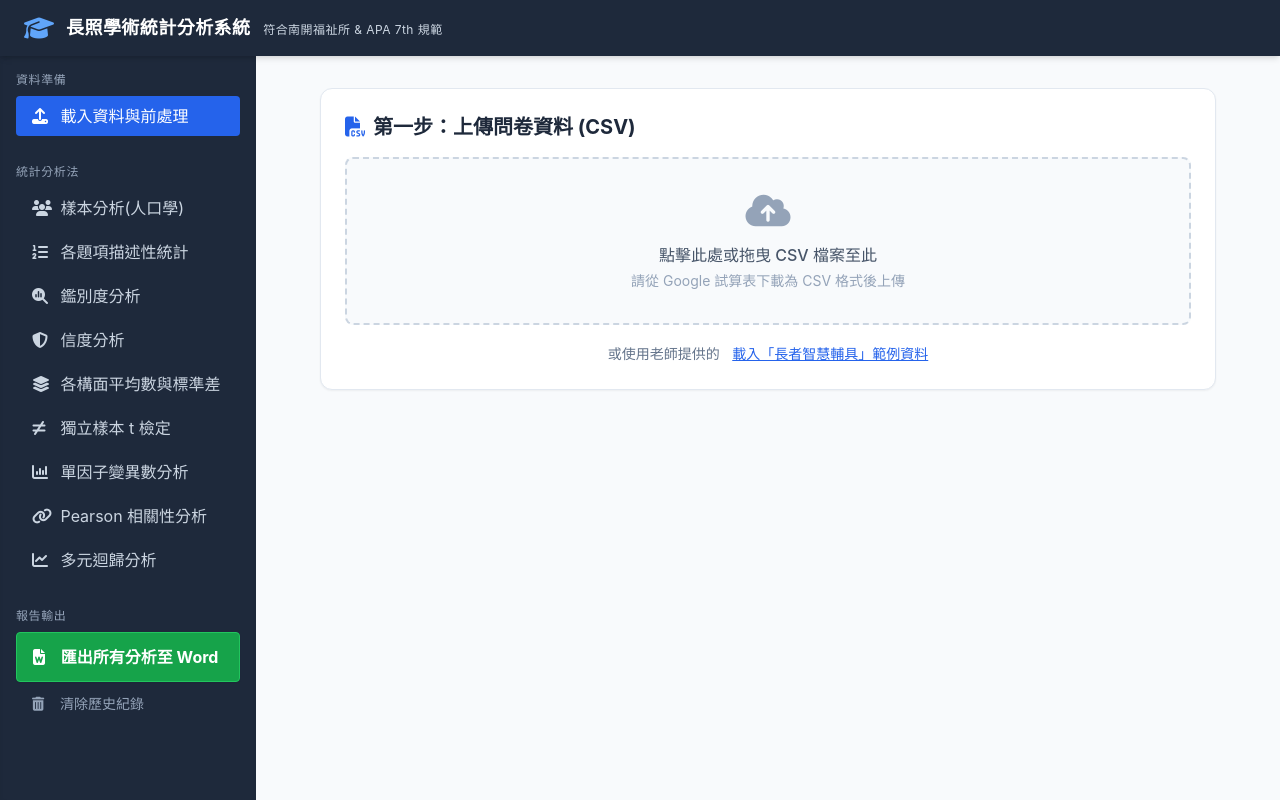
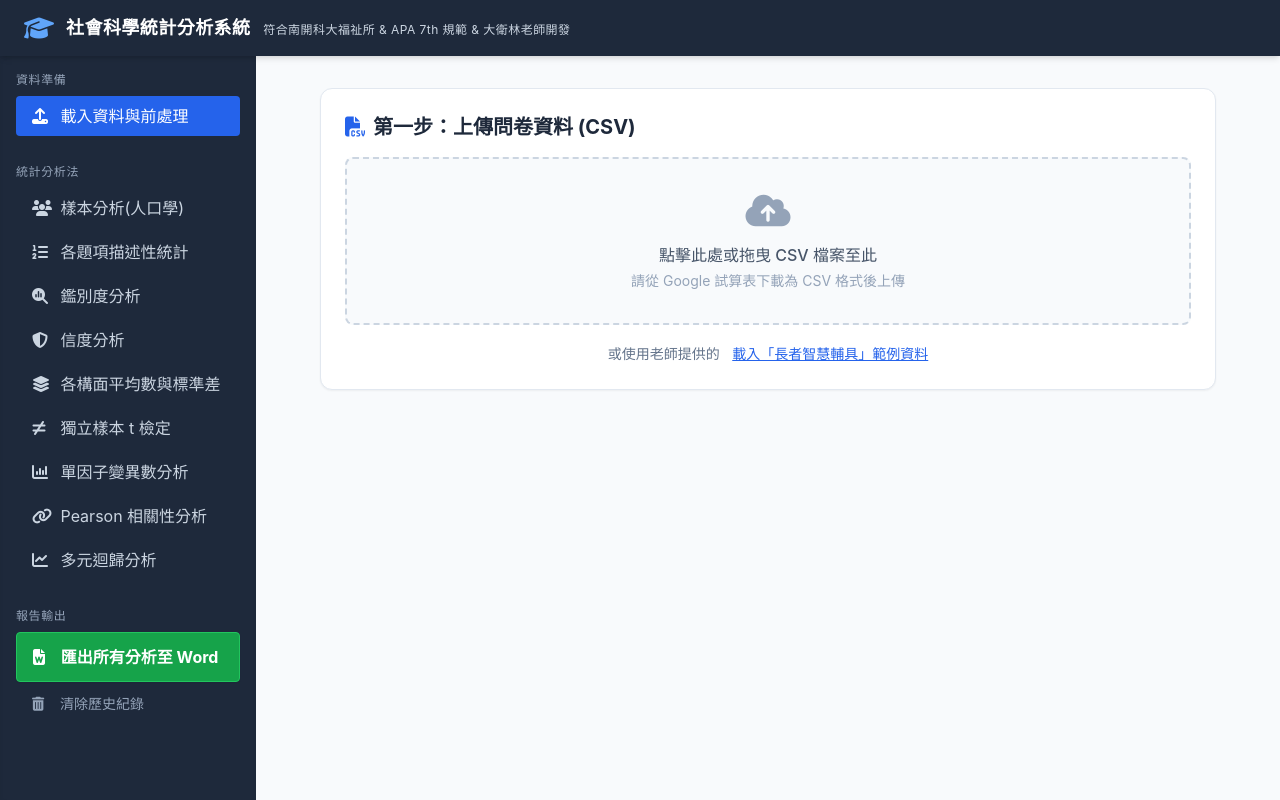
Before and after one commit to david594david-netizen/DATAANALYSIS, a plain HTML site: page index.html in a window 1280 px wide. Drawn offline with nearby package versions, Linux system fonts and the light colour scheme.

Commit message:
Update header title and subtitle in index.html

```diff
--- a/index.html
+++ b/index.html
@@ -22,7 +22,7 @@
 
     <header class="bg-slate-800 text-white h-14 flex items-center px-6 shadow-md shrink-0 z-10">
         <i class="fa-solid fa-graduation-cap text-2xl mr-3 text-blue-400"></i>
-        <h1 class="text-lg font-bold tracking-wide">長照學術統計分析系統 <span class="text-xs font-normal text-slate-300 ml-2">符合南開福祉所 & APA 7th 規範</span></h1>
+        <h1 class="text-lg font-bold tracking-wide">社會科學統計分析系統 <span class="text-xs font-normal text-slate-300 ml-2">符合南開科大福祉所 & APA 7th 規範 & 大衛林老師開發</span></h1>
     </header>
 
     <div class="flex flex-1 overflow-hidden">
```
